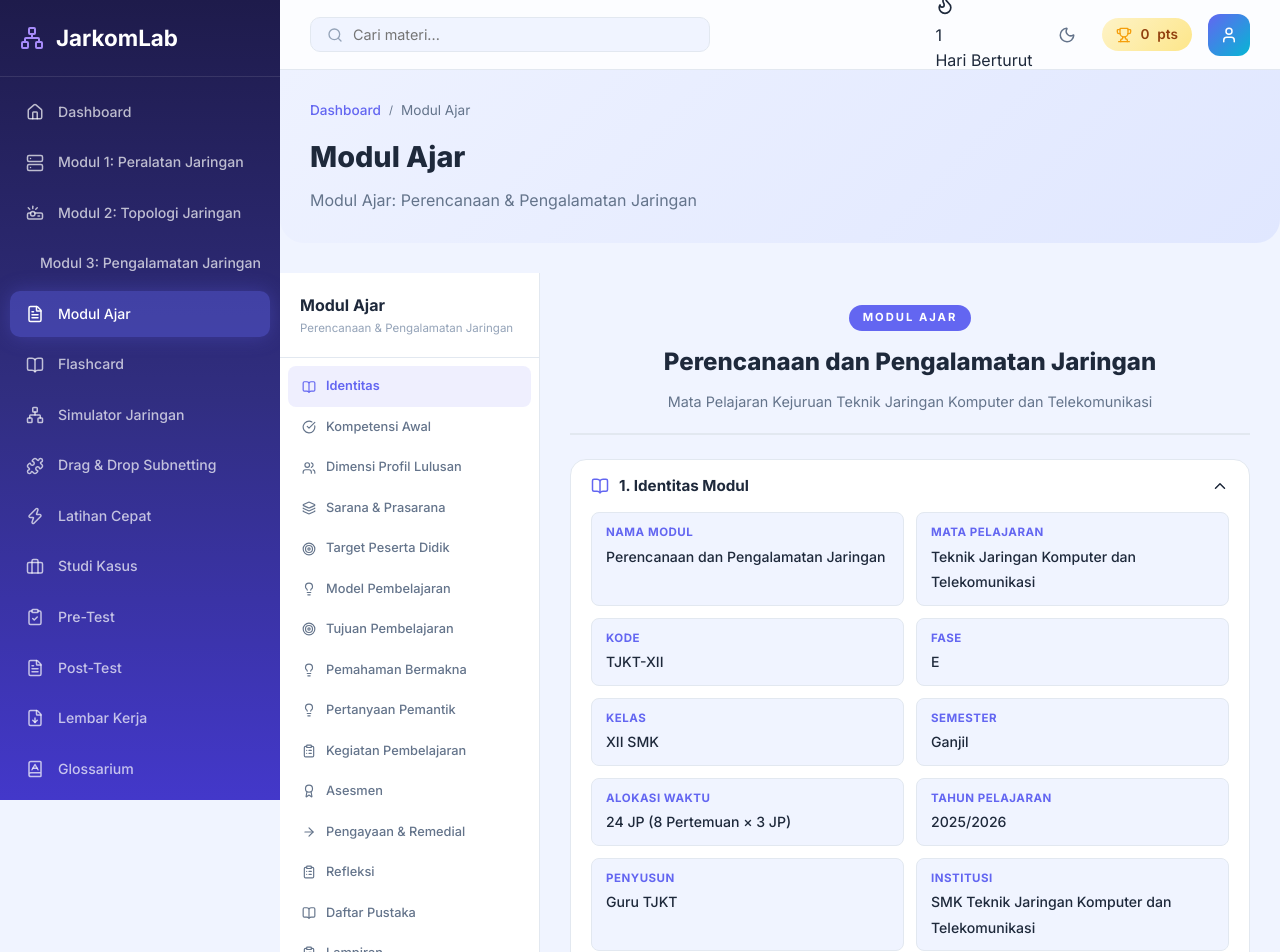
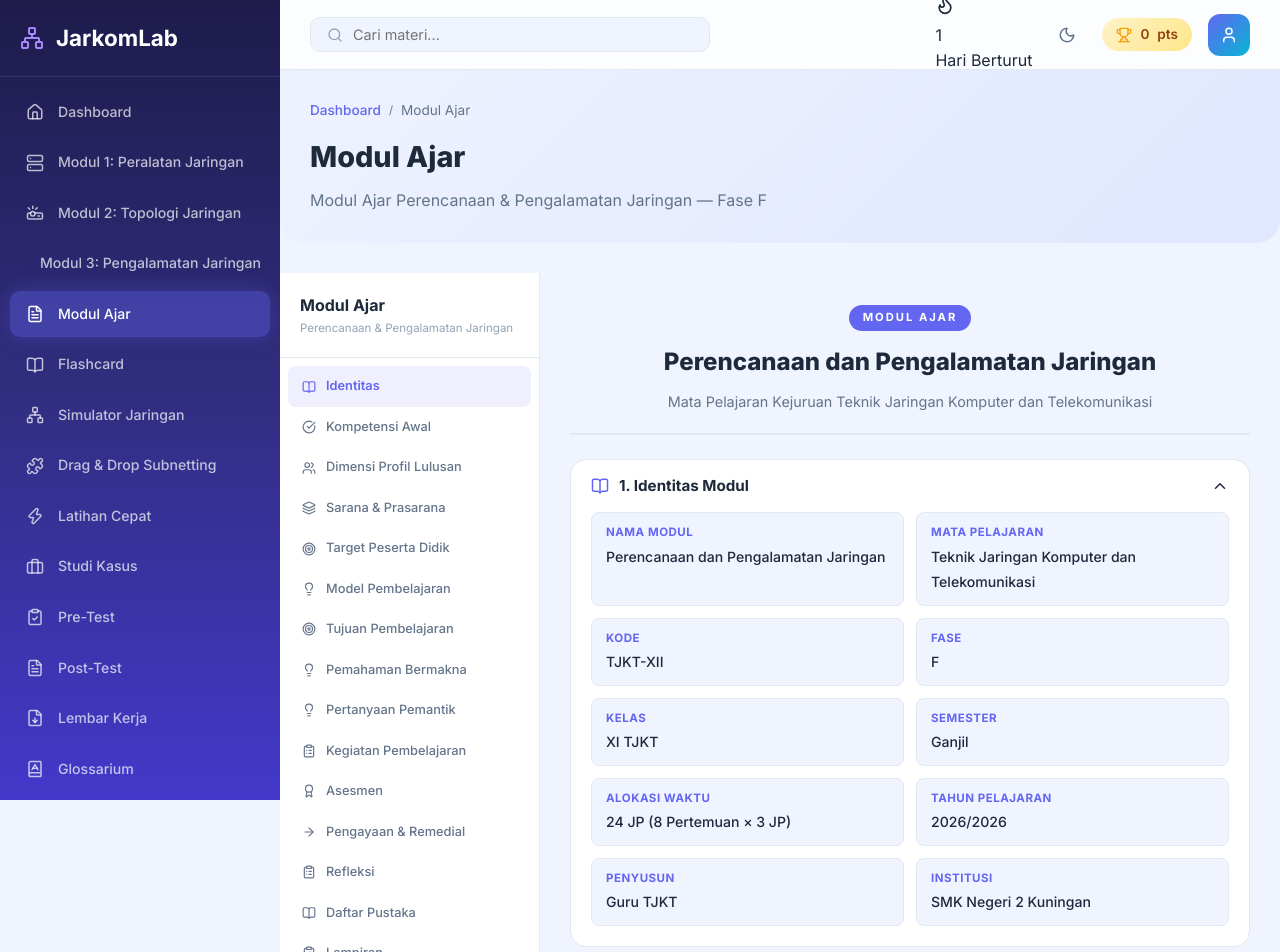
Before and after one commit to mulyadi66/media-pembelajaran-jarkom, a React (Vite) app: page /modul-ajar in a window 1280 px wide. Shown: the top 952 px of the page. Built offline with nearby package versions, Linux system fonts and the light colour scheme.

Commit message:
fix: update modul ajar identitas - Fase F, Kelas XI TJKT, 2026/2026, SMK Negeri 2 Kuningan

```diff
--- a/src/components/Layout.jsx
+++ b/src/components/Layout.jsx
@@ -43,7 +43,7 @@ const pageDescriptions = {
   '/modul1': 'Kebutuhan teknis pengguna dan peralatan jaringan',
   '/modul2': 'Perancangan dan simulasi berbagai topologi jaringan',
   '/modul3': 'IP Address, Subnetting, CIDR, dan VLSM',
-  '/modul-ajar': 'Modul Ajar: Perencanaan & Pengalamatan Jaringan',
+  '/modul-ajar': 'Modul Ajar Perencanaan & Pengalamatan Jaringan — Fase F',
   '/flashcard': 'Kartu interaktif istilah jaringan komputer',
   '/simulator': 'Simulasi jaringan drag & drop',
   '/dragdrop': 'Latihan interaktif drag & drop',
--- a/src/data/modulAjar.js
+++ b/src/data/modulAjar.js
@@ -3,13 +3,13 @@ export const modulAjar = {
     namaModul: 'Perencanaan dan Pengalamatan Jaringan',
     mataPelajaran: 'Teknik Jaringan Komputer dan Telekomunikasi',
     kode: 'TJKT-XII',
-    fase: 'E',
-    kelas: 'XII SMK',
+    fase: 'F',
+    kelas: 'XI TJKT',
     semester: 'Ganjil',
     alokasiWaktu: '24 JP (8 Pertemuan × 3 JP)',
-    tahunPelajaran: '2025/2026',
+    tahunPelajaran: '2026/2026',
     penyusun: 'Guru TJKT',
-    institusi: 'SMK Teknik Jaringan Komputer dan Telekomunikasi',
+    institusi: 'SMK Negeri 2 Kuningan',
   },
 
   kompetensiAwal: [
```
